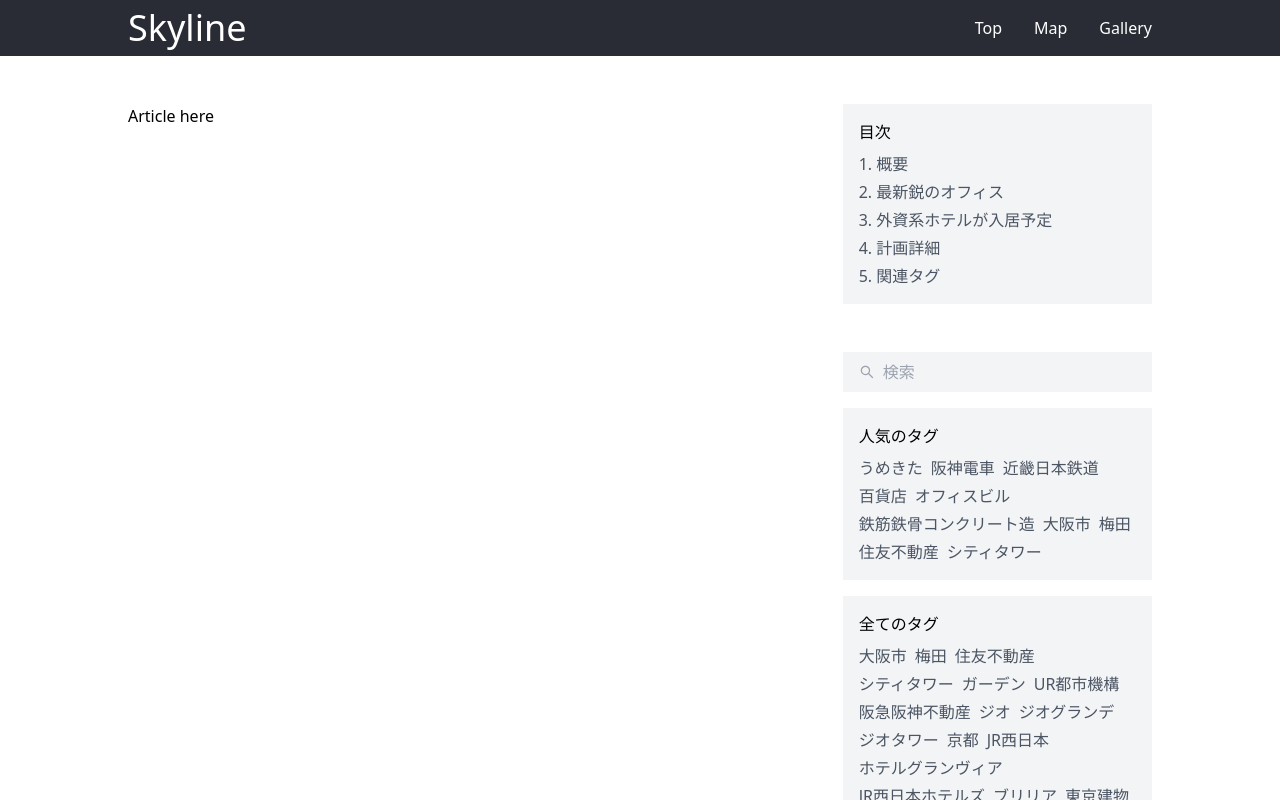
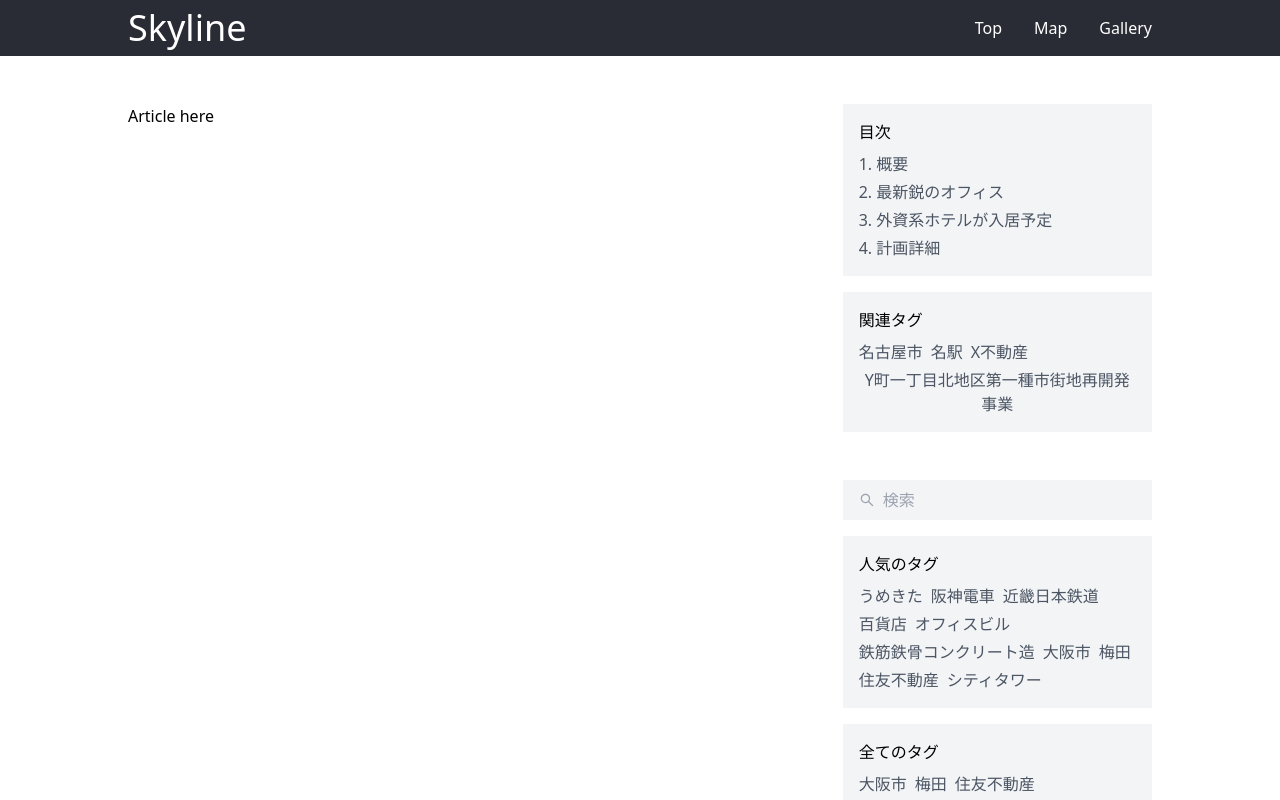
Before and after one commit to FNYukii/Skyline, a Next.js app: page /posts/04a1dd7d-3004-43bc-8937-3375ed608259 in a window 1280 px wide. Shown: the top 800 px of the page. Built offline with nearby package versions, Linux system fonts and the light colour scheme.

Commit message:
feat: PostPageに、Postのタグリストを表示するセクションを配置

```diff
--- /dev/null
+++ b/src/components/sections/PostTagListSection.tsx
@@ -0,0 +1,28 @@
+interface Props {
+	className?: string
+	tags: string[]
+}
+
+function PostTagListSection(props: Props) {
+
+	return (
+
+		<div className={props.className}>
+
+			<div className="bg-gray-100 p-4">
+
+				<p>関連タグ</p>
+
+				<div className="mt-2 flex flex-wrap gap-x-2 gap-y-1">
+
+					{props.tags.map((tag, index) => (
+
+						<button key={index} className="text-gray-600 hover:underline">{tag}</button>
+					))}
+				</div>
+			</div>
+		</div>
+	)
+}
+
+export default PostTagListSection
--- a/src/components/sections/TableOfContentsSection.tsx
+++ b/src/components/sections/TableOfContentsSection.tsx
@@ -8,8 +8,7 @@ function TableOfContentsSection(props: Props) {
 		"概要",
 		"最新鋭のオフィス",
 		"外資系ホテルが入居予定",
-		"計画詳細",
-		"関連タグ"
+		"計画詳細"
 	]
 
 	return (
--- a/src/pages/posts/[baseName].tsx
+++ b/src/pages/posts/[baseName].tsx
@@ -1,6 +1,7 @@
 import AllTagListSection from '@/components/sections/AllTagListSection'
 import HotTagListSection from '@/components/sections/HotTagListSection'
 import Page from '@/components/sections/Page'
+import PostTagListSection from '@/components/sections/PostTagListSection'
 import SearchSection from '@/components/sections/SearchSection'
 import TableOfContentsSection from '@/components/sections/TableOfContentsSection'
 import Post from '@/entities/Post'
@@ -86,6 +87,8 @@ function PostPage(props: Props) {
 
 						<TableOfContentsSection />
 
+						<PostTagListSection tags={props.post.data.tags} className='mt-4' />
+
 						<SearchSection className='mt-12' />
 						<HotTagListSection className="mt-4" />
 						<AllTagListSection className="mt-4" />
```
